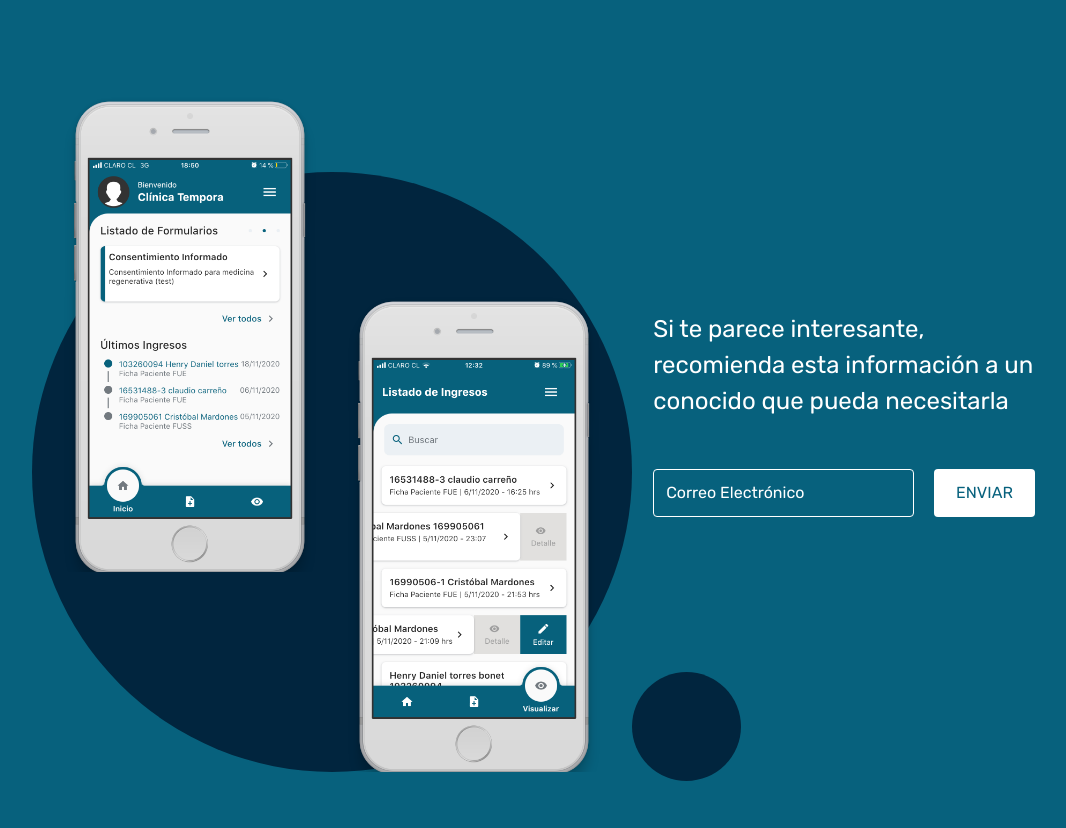
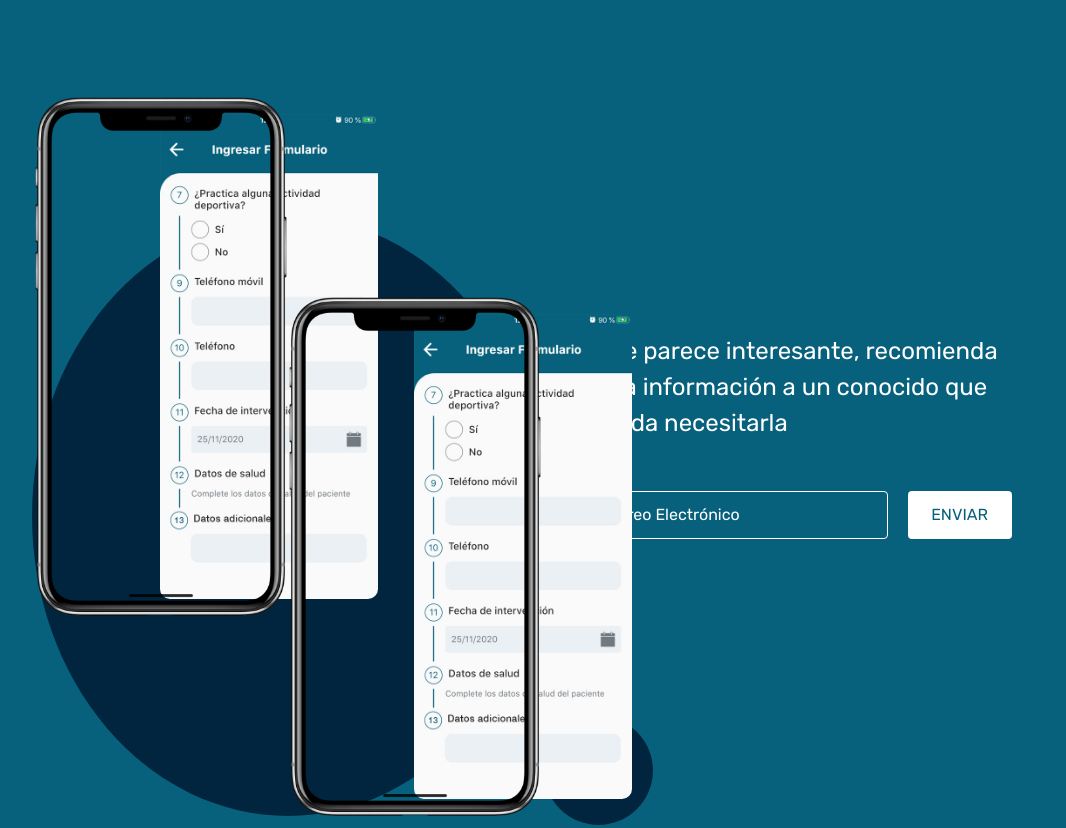
Before and after one commit to ceciliadepaula/kforms, a plain HTML site: page index.html in a window 1280 px wide. Shown: the part 5190-6018 px from the top of the page, without its empty margins (96-1162 px from the left). Drawn offline with nearby package versions, Linux system fonts and the light colour scheme.

Commit message:
Arreglo último mockup

```diff
--- a/index.html
+++ b/index.html
@@ -401,7 +401,6 @@
                         <div class="imgCel">
                             <img  src="/images/i-phone.webp" alt="Iphone">
                         </div>
-
                     </div>
                     <div class="circuloFondoPasos"></div>
                 </div>
@@ -457,8 +456,27 @@
             <div id="grillaDemo">
                 <div id="imgCelDemo">
                     <div>
-                        <img id="demo1" class="imgDemo" src="images/app_cel1.png" alt="Mockup Iphone">
-                        <img id="demo2" class="imgDemo" src="images/app_cel2.png" alt="Mockup Iphone">
+                        <!-- <img id="demo1" class="imgDemo" src="images/app_cel1.png" alt="Mockup Iphone">
+                        <img id="demo2" class="imgDemo" src="images/app_cel2.png" alt="Mockup Iphone"> -->
+
+                        <div id="demo1" class="mockupPasos">
+                            <div class="imgPaso">
+                                <img class="imgDemo" src="images/1.jpg" alt="Pantalla Kforms">
+                            </div>
+                            <div class="imgCel">
+                                <img class="imgDemo" src="/images/i-phone.webp" alt="Iphone">
+                            </div>
+                        </div>
+
+                        <div id="demo2" class="mockupPasos">
+                            <div class="imgPaso">
+                                <img class="imgDemo" src="images/1.jpg" alt="Pantalla Kforms">
+                            </div>
+                            <div class="imgCel">
+                                <img class="imgDemo" src="/images/i-phone.webp" alt="Iphone">
+                            </div>
+                        </div>
+
                     </div>
                     <div id="circuloFondoDemo"></div>
                     <div id="circuloPequeñoDemo"></div>
--- a/styles/_1024px.scss
+++ b/styles/_1024px.scss
@@ -158,11 +158,40 @@
                 margin-left: 10%;
                 #imgCelDemo{
                      div{
-                        .imgDemo{
+                        div.mockupPasos{
+                            display: flex;
+                            position: relative;
+                            z-index: 10;
+                            justify-content: center;
+                            .imgPaso{
+                                position: relative;
+                                top: 0px;
+                                left: 0;
+                                width: 0;
+                                img{
+                                    border-radius: 10px;
+                                    width: 218px;
+                                    height: 485px;
+                                    align-self: center;
+                                    position: relative;
+                                    left: 125px;
+                                }
+                            }
+                            .imgCel{
+                                position: relative;
+                                z-index: 10;
+                                img{
+                                    width: 252px;
+                                    height: 519px;
+                                }
+                            }
+                        }
+
+                        /* .imgDemo{
                             width: 252px;
                             height: auto;
                             margin-top: 0;
-                        }
+                        }} */
                         #demo1{
                             margin-bottom: 150px;
                         }
--- a/styles/_demo.scss
+++ b/styles/_demo.scss
@@ -22,10 +22,36 @@
             display: flex;
             flex-direction: row;
             justify-content: space-evenly;
-            .imgDemo{
-                height: 606px;
+            div.mockupPasos{
+                display: flex;
+                position: relative;
+                z-index: 10;
+                justify-content: center;
+
                 z-index: 10;
                 align-self: center;
+                .imgPaso{
+                    position: relative;
+                    top: 0px;
+                    left: 0;
+                    width: 0;
+                    img{
+                        border-radius: 10px;
+                        width: 260px;
+                        height: 570px;
+                        align-self: center;
+                        position: relative;
+                        left: 145px;
+                    }
+                }
+                .imgCel{
+                    position: relative;
+                    z-index: 10;
+                    img{
+                        width: 294px;
+                        height: 606px;
+                    }
+                }
             }
             #demo2{
                 margin-top: 150px;
@@ -35,7 +61,7 @@
         #circuloFondoDemo{
             background-color: $azul;
             mix-blend-mode: multiply;
-            width: 100vw;
+            width: 100%;
             height: 100vw;
             max-width: 600px;
             max-height: 600px;
--- a/styles/_habilitacion.scss
+++ b/styles/_habilitacion.scss
@@ -52,7 +52,7 @@
                 justify-content: center;
                 .imgPaso{
                     position: relative;
-                    top: px;
+                    top: 0px;
                     left: 0;
                     width: 0;
                     img{
```
Also changed, not shown: styles/styles.css, 1 other file.
